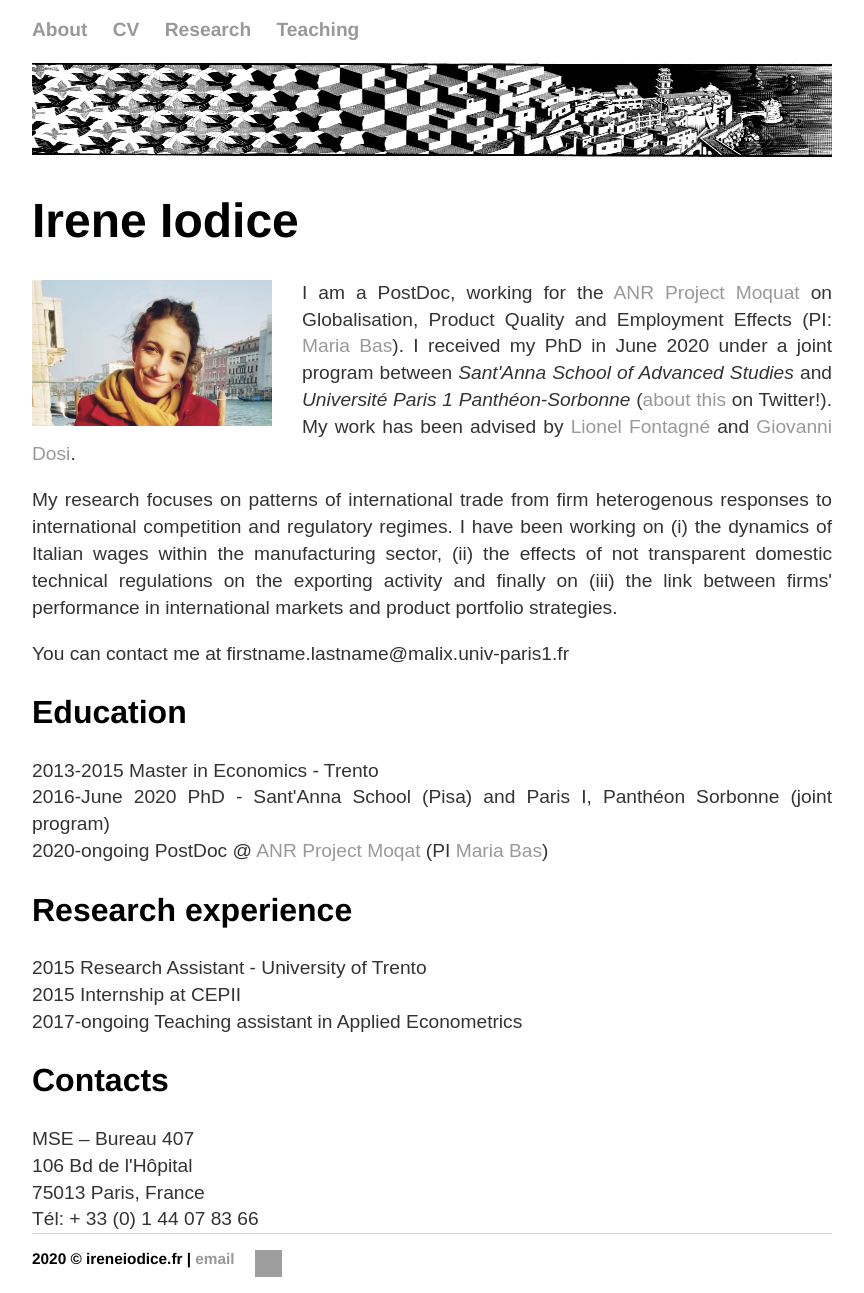
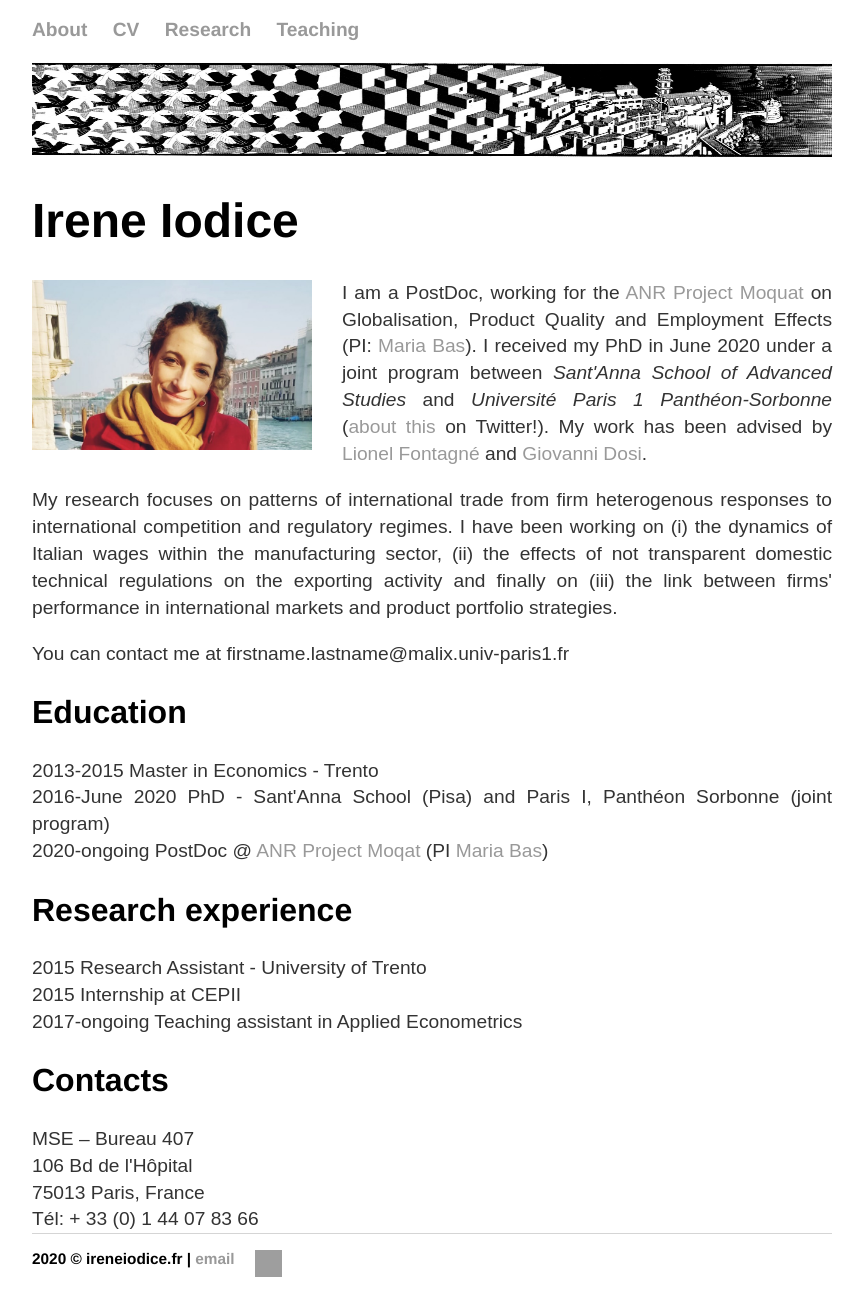
Before and after one commit to ioire/ioire.github.io, a Jekyll site: the page built from index.html, in a window 1280 px wide. Shown: the whole page, without its empty margins (208-1072 px from the left). Built offline with Jekyll 4.4.1, drawn with Linux system fonts in a browser that asks for light colours; grey boxes are pictures that could not be loaded.

Commit message:
Update index.html

```diff
--- a/index.html
+++ b/index.html
@@ -19,7 +19,7 @@
 	<img src="images/escher-metamorphose.png" width="800" height="100" align="middle">
 	<h1>Irene Iodice</h1>
 
-	<img src="images/pi.jpg" align="left"  width="30%" height="35%" style="margin: 0px 30px 10px 0px;"/> <p>  I am a PostDoc, working for the <a href="https://anr.fr/en/funded-projects-and-impact/funded-projects/project/funded/project/b2d9d3668f92a3b9fbbf7866072501ef-cda581fc05/?tx_anrprojects_funded%5Bcontroller%5D=Funded&cHash=804764a3977ed68aa6cdacba9bac0770">ANR Project Moquat</a>
+	<img src="images/pi.jpg" align="left"  width="35%" height="35%" style="margin: 0px 30px 10px 0px;"/> <p>  I am a PostDoc, working for the <a href="https://anr.fr/en/funded-projects-and-impact/funded-projects/project/funded/project/b2d9d3668f92a3b9fbbf7866072501ef-cda581fc05/?tx_anrprojects_funded%5Bcontroller%5D=Funded&cHash=804764a3977ed68aa6cdacba9bac0770">ANR Project Moquat</a>
 		on Globalisation, Product Quality and Employment Effects (PI: <a href="https://sites.google.com/site/basmaria80/">Maria Bas</a>). I received my PhD in June 2020 under a joint program between <em>Sant'Anna School of Advanced Studies</em> and <em>Université Paris 1 Panthéon-Sorbonne</em>
 		(<a href="https://twitter.com/LisandraFlach/status/1271089604712632320">about this</a> on Twitter!). My work has been advised by <a href="http://www.lionel-fontagne.eu/">Lionel Fontagné</a>  and
 		<a href="https://scholar.google.it/citations?user=jODHZ90AAAAJ&hl=en">Giovanni Dosi</a>.<p>
```
